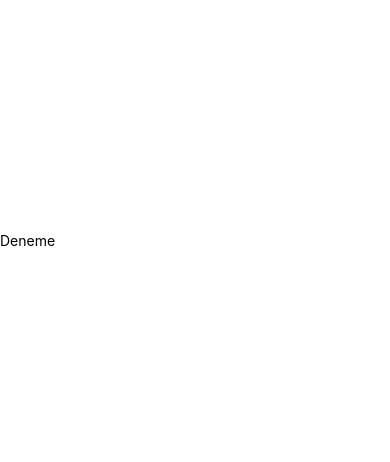
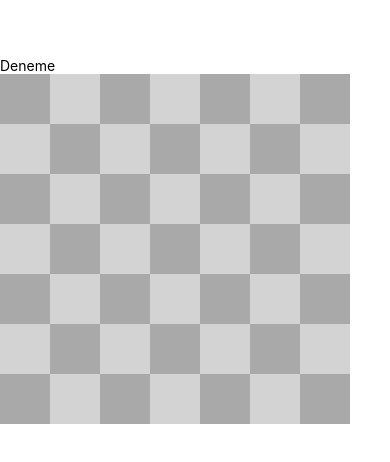
Before and after one commit to salihbektas/react-native-snake-on-github, a React Native app: screen / in a window 390 px wide. Shown: the part 182-644 px from the top of the page. Built offline with nearby package versions, Linux system fonts and the light colour scheme.

Commit message:
feat: sample game board added

```diff
--- a/App.tsx
+++ b/App.tsx
@@ -1,11 +1,4 @@
-/**
- * Sample React Native App
- * https://github.com/facebook/react-native
- *
- * @format
- */
-
-import React from 'react';
+import React, { useEffect } from 'react';
 import {
   SafeAreaView,
   StyleSheet,
@@ -16,10 +9,21 @@ import {
 
 function App(): JSX.Element {
 
+  const tiles = []
+
+
+  for(let i = 0; i < 49; ++i)
+    tiles.push(
+      <View style={{...styles.tile, backgroundColor: i%2 === 0 ? 'darkgrey' : 'lightgrey'}} key={i}/>
+    )
+
 
   return (
     <SafeAreaView style={styles.main}>
       <Text>Deneme</Text>
+      <View style={styles.board}>
+        {tiles}
+      </View>
     </SafeAreaView>
   );
 }
@@ -29,6 +33,18 @@ const styles = StyleSheet.create({
     flex: 1,
     padding: 16,
     justifyContent: 'center'
+  },
+
+  tile: {
+    height: 50,
+    aspectRatio: 1
+  },
+
+  board: {
+    flexDirection: 'row',
+    flexWrap:'wrap',
+    width: 350,
+    aspectRatio: 1
   }
 });
 
```
